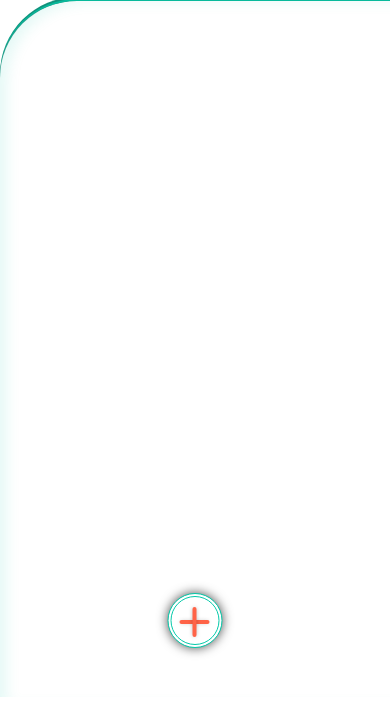
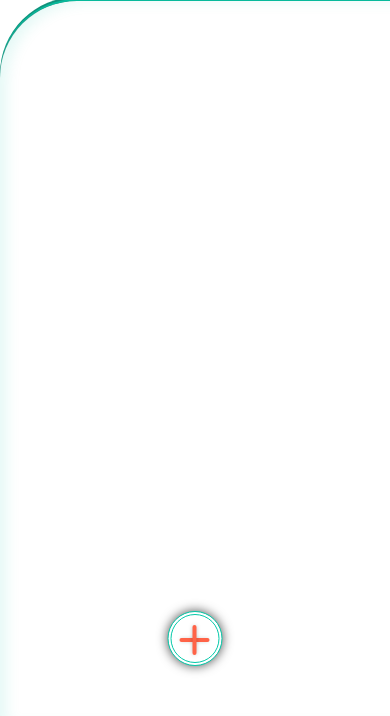
Before and after one commit to Seleznev-Ilya/ToDoList, a plain HTML site: page index.html in a window 390 px wide. Shown: the part 128-844 px from the top of the page. Drawn offline with Linux system fonts and the light colour scheme.

Commit message:
main botton7

```diff
--- a/styles/style.css
+++ b/styles/style.css
@@ -344,7 +344,7 @@ header {
     }
     main {
         overflow: hidden;
-        height: calc(100vh - 144px);
+        height: calc(100vh - 125px);
     }
 
     .container {
```
